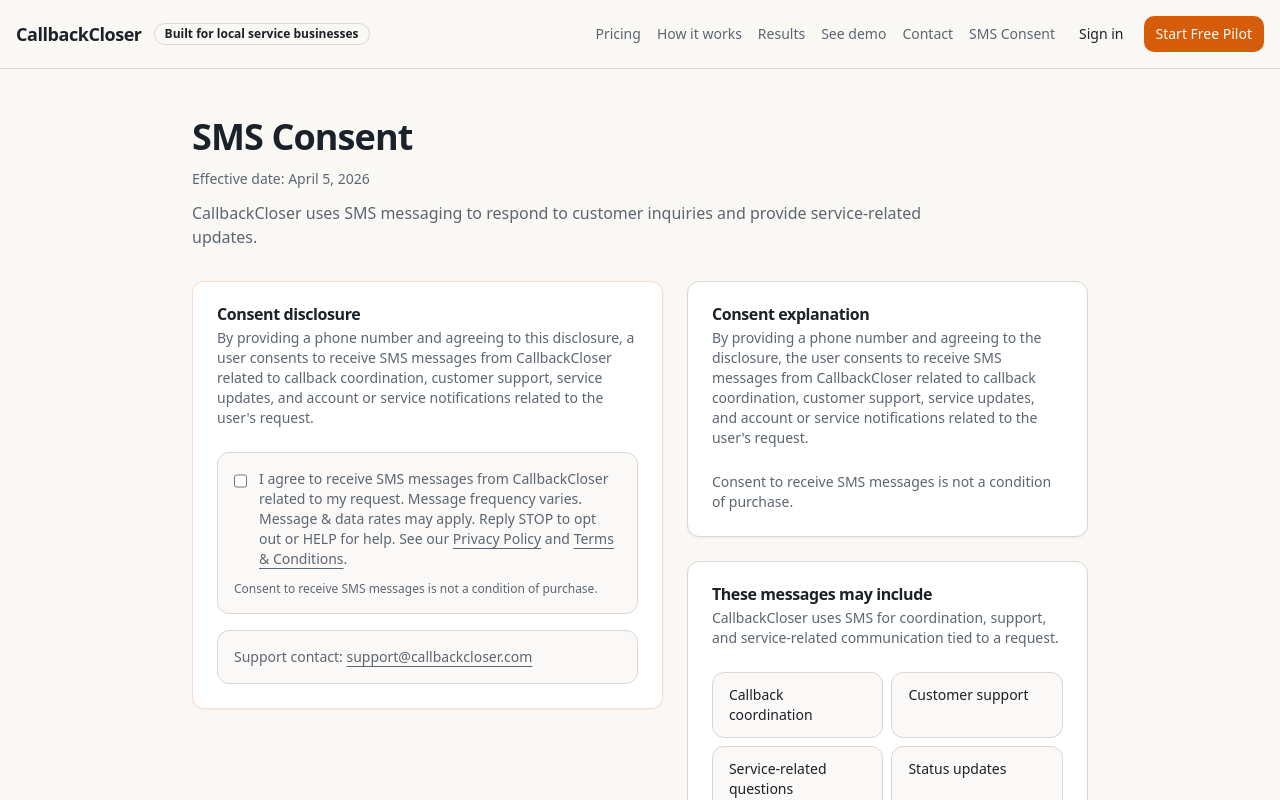
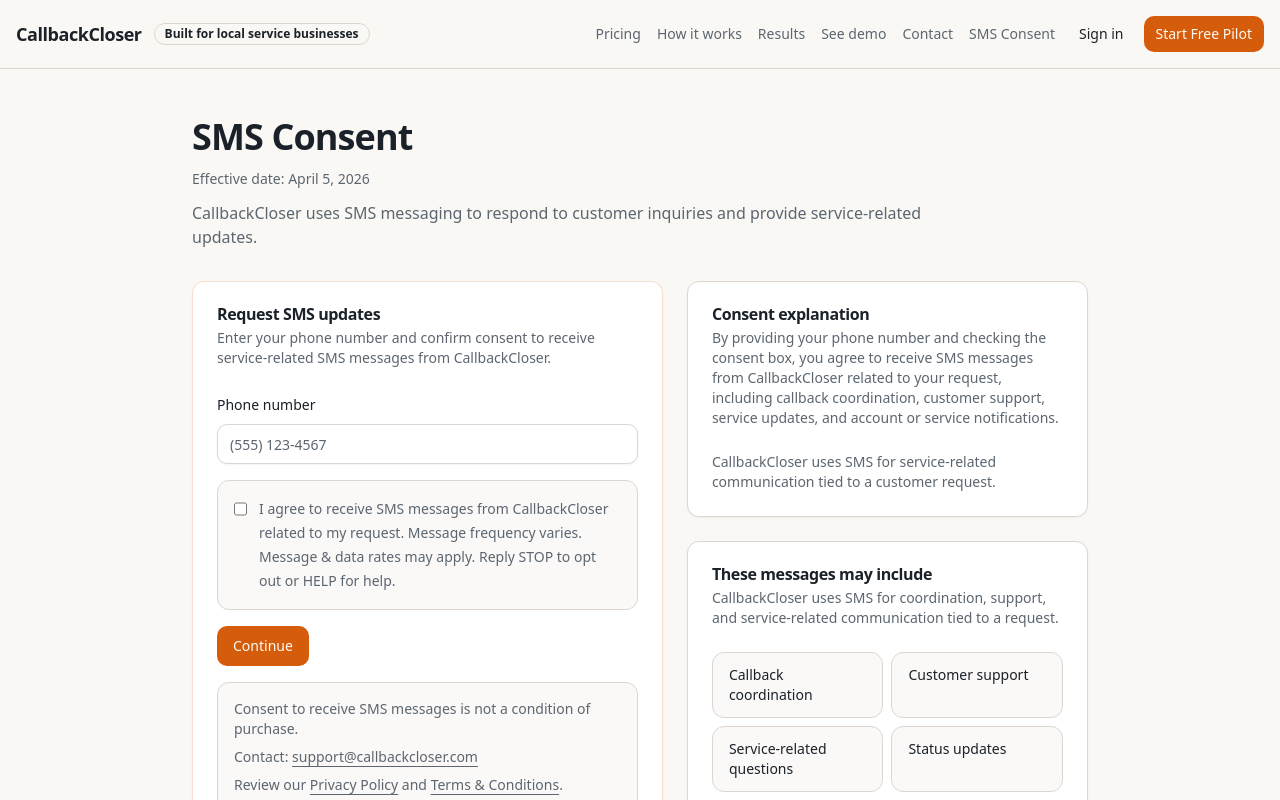
Before and after one commit to DevCalebR/callbackcloser, a Next.js app: page /sms-consent in a window 1280 px wide. Shown: the top 800 px of the page. Built offline with nearby package versions, Linux system fonts and the light colour scheme; no server answers.

Commit message:
fix: make sms consent page look like a real opt-in form

```diff
--- a/app/sms-consent/page.tsx
+++ b/app/sms-consent/page.tsx
@@ -21,6 +21,7 @@
   'Reply STOP to opt out.',
   'Reply HELP for help.',
   'Contact: support@callbackcloser.com',
+  'Consent to receive SMS messages is not a condition of purchase.',
 ];
 
 export default function SmsConsentPage() {
@@ -46,14 +47,12 @@
                 <CardHeader>
                   <CardTitle>Consent explanation</CardTitle>
                   <CardDescription>
-                    By providing a phone number and agreeing to the disclosure, the user consents to receive SMS messages from
-                    CallbackCloser related to callback coordination, customer support, service updates, and account or service
-                    notifications related to the user&apos;s request.
+                    By providing your phone number and checking the consent box, you agree to receive SMS messages from CallbackCloser
+                    related to your request, including callback coordination, customer support, service updates, and account or
+                    service notifications.
                   </CardDescription>
                 </CardHeader>
-                <CardContent className="text-sm text-muted-foreground">
-                  Consent to receive SMS messages is not a condition of purchase.
-                </CardContent>
+                <CardContent className="text-sm text-muted-foreground">CallbackCloser uses SMS for service-related communication tied to a customer request.</CardContent>
               </Card>
 
               <Card>
--- a/components/public-sms-consent-form.tsx
+++ b/components/public-sms-consent-form.tsx
@@ -1,19 +1,33 @@
 import Link from 'next/link';
 
+import { Button } from '@/components/ui/button';
 import { Card, CardContent, CardDescription, CardHeader, CardTitle } from '@/components/ui/card';
+import { Input } from '@/components/ui/input';
+import { Label } from '@/components/ui/label';
 
 export function PublicSmsConsentForm() {
   return (
     <Card className="border-primary/20 bg-card/95">
       <CardHeader>
-        <CardTitle>Consent disclosure</CardTitle>
+        <CardTitle>Request SMS updates</CardTitle>
         <CardDescription>
-          By providing a phone number and agreeing to this disclosure, a user consents to receive SMS messages from CallbackCloser
-          related to callback coordination, customer support, service updates, and account or service notifications related to the
-          user&apos;s request.
+          Enter your phone number and confirm consent to receive service-related SMS messages from CallbackCloser.
         </CardDescription>
       </CardHeader>
       <CardContent className="space-y-4">
+        <form className="space-y-4">
+          <div className="space-y-2">
+            <Label htmlFor="sms-consent-phone">Phone number</Label>
+            <Input
+              autoComplete="tel"
+              id="sms-consent-phone"
+              inputMode="tel"
+              name="phone"
+              placeholder="(555) 123-4567"
+              type="tel"
+            />
+          </div>
+
           <div className="rounded-lg border bg-muted/30 p-4">
             <div className="flex items-start gap-3 text-sm text-muted-foreground">
               <input
@@ -23,9 +37,28 @@
                 name="consent"
                 type="checkbox"
               />
-            <span>
-              I agree to receive SMS messages from CallbackCloser related to my request. Message frequency varies. Message &amp; data
-              rates may apply. Reply STOP to opt out or HELP for help. See our{' '}
+              <Label className="font-normal leading-6 text-muted-foreground" htmlFor="sms-consent-checkbox">
+                I agree to receive SMS messages from CallbackCloser related to my request. Message frequency varies. Message &amp;
+                data rates may apply. Reply STOP to opt out or HELP for help.
+              </Label>
+            </div>
+          </div>
+
+          <Button className="w-full sm:w-auto" type="button">
+            Continue
+          </Button>
+        </form>
+
+        <div className="rounded-lg border bg-background/80 p-4 text-sm text-muted-foreground">
+          <p>Consent to receive SMS messages is not a condition of purchase.</p>
+          <p className="mt-2">
+            Contact:{' '}
+            <a className="underline underline-offset-4" href="mailto:support@callbackcloser.com">
+              support@callbackcloser.com
+            </a>
+          </p>
+          <p className="mt-2">
+            Review our{' '}
             <Link className="underline underline-offset-4" href="/privacy">
               Privacy Policy
             </Link>{' '}
@@ -34,16 +67,7 @@
               Terms &amp; Conditions
             </Link>
             .
-            </span>
-          </div>
-          <p className="mt-3 text-xs text-muted-foreground">Consent to receive SMS messages is not a condition of purchase.</p>
-        </div>
-
-        <div className="rounded-lg border bg-background/80 p-4 text-sm text-muted-foreground">
-          Support contact:{' '}
-          <a className="underline underline-offset-4" href="mailto:support@callbackcloser.com">
-            support@callbackcloser.com
-          </a>
+          </p>
         </div>
       </CardContent>
     </Card>
```
Also changed, not shown: 1 other file (tests, documents, lock files or other folders). Lines whose indentation alone changed are shown as unchanged.
